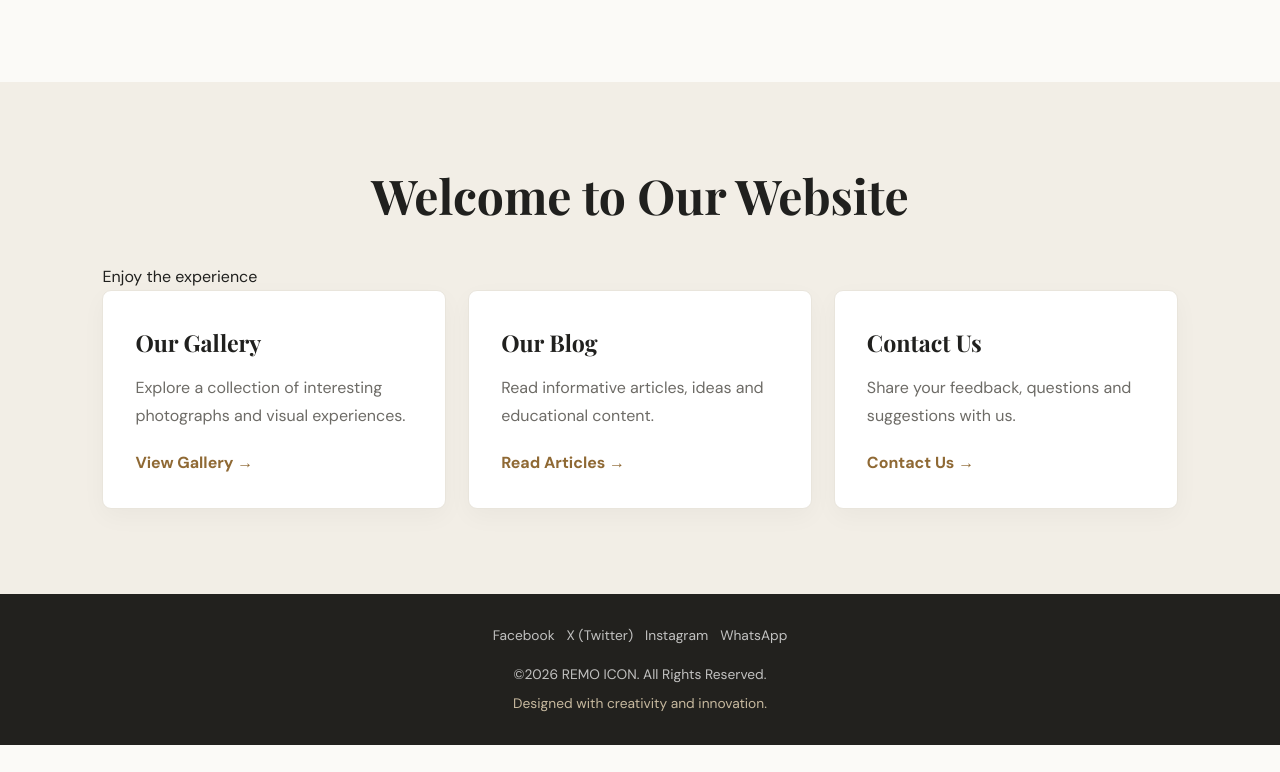
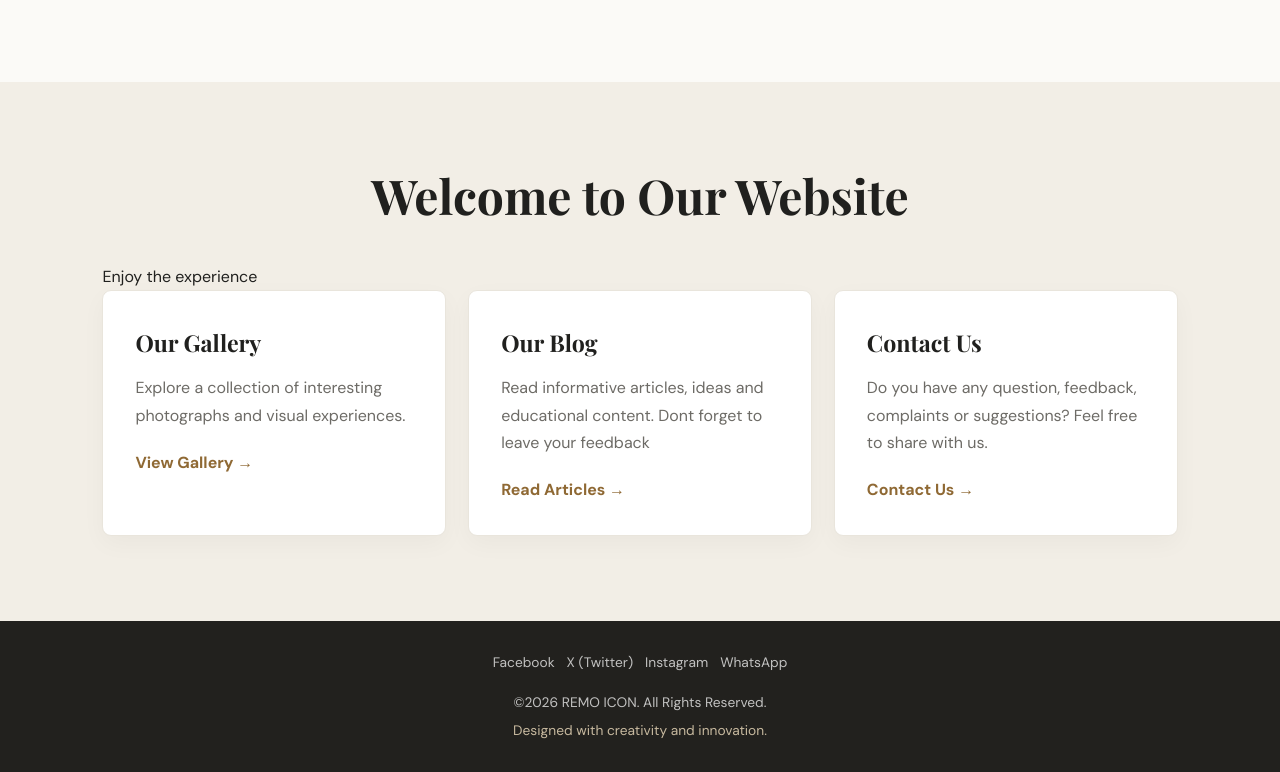
Before and after one commit to sianzwi/remo-icon-mini-website, a plain HTML site: page index.html in a window 1280 px wide. Shown: the part 1013-1785 px from the top of the page. Before the commit the page ends 1758 px from the top, so only its background shows below. Drawn offline with nearby package versions, Linux system fonts and the light colour scheme.

Commit message:
Refactor index.html for clarity and optimization
Removed duplicate links and improved content clarity.

```diff
--- a/index.html
+++ b/index.html
@@ -79,14 +79,14 @@
         <div class="feature-card">
             <h3>Our Blog</h3>
             <p>Read informative articles, ideas and
-            educational content.</p>
+            educational content. Dont forget to leave your feedback</p>
             <a href="blog.html">Read Articles →</a>
         </div>
 
         <div class="feature-card">
             <h3>Contact Us</h3>
-            <p>Share your feedback, questions and suggestions
-            with us.</p>
+            <p>Do you have any question, feedback, complaints or suggestions?
+                Feel free to share with us.</p>
             <a href="contact.html">Contact Us →</a>
         </div>
 
```
